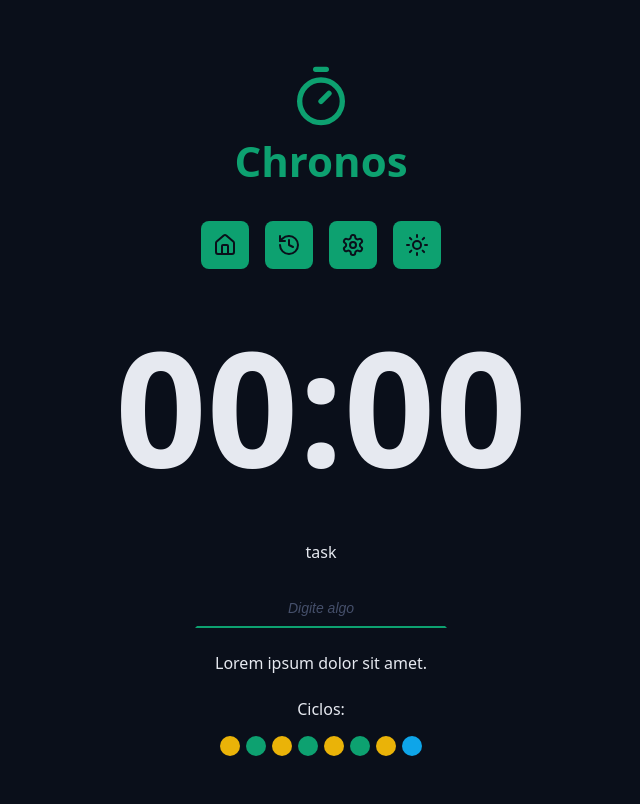
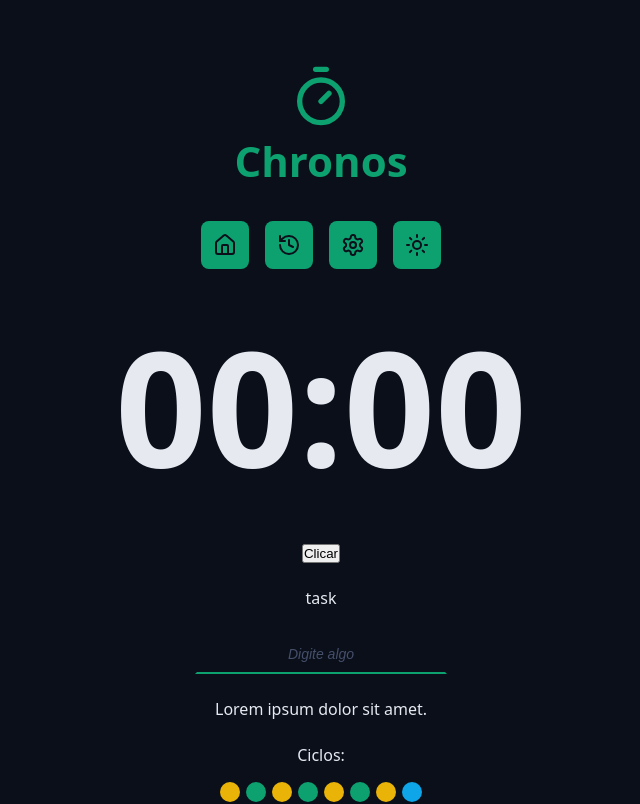
Before and after one commit to Leonardodev126/Aprendendo_React_Projeto_Chronos, a React (Vite) app in the folder chronos-pomodoro/: page / in a window 1280 px wide. Shown: the top 804 px of the page, without its empty margins (319-959 px from the left). Built offline with nearby package versions, Linux system fonts and the light colour scheme.

Commit message:
Enviando o estado via props por vários níveis de componentes

```diff
--- a/chronos-pomodoro/src/components/CountDown/index.tsx
+++ b/chronos-pomodoro/src/components/CountDown/index.tsx
@@ -1,7 +1,9 @@
+import type { HomeProps } from "../../pages/Home"
 import styles from "./index.module.css"
 
-export function CountDown() {
+
+export function CountDown({ estado }: HomeProps) {
     return (
-        <div className={styles.container}>00:00</div>
+        <div className={styles.container}>{estado.formattedSecondsRemaining}</div>
     )
 }
--- a/chronos-pomodoro/src/components/MainForm/index.tsx
+++ b/chronos-pomodoro/src/components/MainForm/index.tsx
@@ -2,11 +2,30 @@ import { PlayCircleIcon } from "lucide-react";
 import { Cycles } from "../Cycles";
 import { DefaultButton } from "../DefaultButton";
 import { DefaultInput } from "../DefaultInput";
+import type { HomeProps } from "../../pages/Home";
 
 
-export function MainForm() {
+
+export function MainForm({ estado, mudarEstado }: HomeProps) {
+
+  function handleClick() {
+    mudarEstado(prevState => {
+      return {
+        ...prevState,
+        config: {
+          ...prevState.config,
+          workTime: 34,
+        },
+        formattedSecondsRemaining: "23:34",
+      }
+    })
+  }
+
   return (
     <form className='form' action=''>
+      <div>
+        <button type="button" onClick={handleClick}>Clicar</button>
+      </div>
       <div className='formRow'>
         <DefaultInput
           labelText='task'
--- a/chronos-pomodoro/src/pages/Home/index.tsx
+++ b/chronos-pomodoro/src/pages/Home/index.tsx
@@ -4,22 +4,21 @@ import { MainForm } from "../../components/MainForm";
 import type { TaskStateModel } from "../../models/TaskStateModel";
 import { MainTemplate } from "../../templates/MainTemplate";
 
-type HomeProps = {
+export type HomeProps = {
   estado: TaskStateModel;
   mudarEstado: React.Dispatch<React.SetStateAction<TaskStateModel>>;
 };
 
 export function Home(props: HomeProps) {
-  const { estado, mudarEstado } = props;
 
   return (
     <MainTemplate>
       <Container>
-        <CountDown />
+        <CountDown {...props} />
       </Container>
 
       <Container>
-        <MainForm />
+        <MainForm {...props} />
       </Container>
     </MainTemplate>
   );
```
